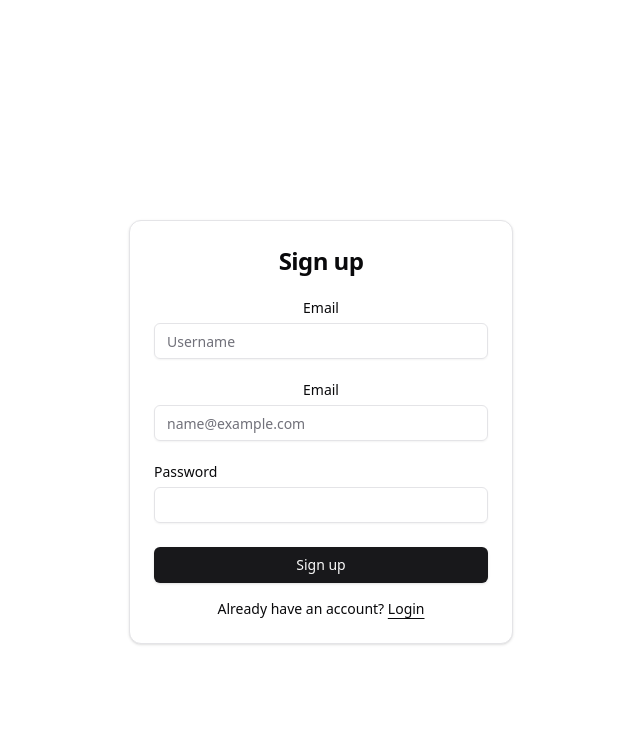
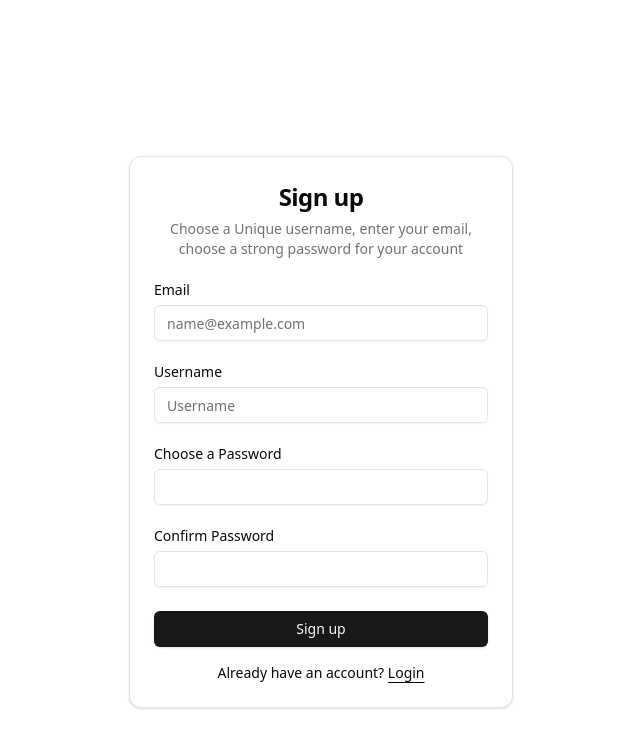
Before and after one commit to fadilm777/BearBazaar, a React (Vite) app in the folder frontend/: page /signup in a window 1280 px wide. Shown: the top 748 px of the page, without its empty margins (319-959 px from the left). Built offline with nearby package versions, Linux system fonts and the light colour scheme; no server answers.

Commit message:
some major updates

```diff
--- a/frontend/src/App.jsx
+++ b/frontend/src/App.jsx
@@ -16,6 +16,7 @@ import Profile from "./pages/Profile";
 
 import Login from "./pages/Login";
 import Signup from "./pages/Signup";
+import { ResetPassword } from "./pages/Reset";
 
 function PageLayout() {
   return (
@@ -39,11 +40,12 @@ function App() {
   return (
     <ChatProvider>
       <Routes>
+        {/* Authentication Routes */}
         <Route path="/login" element={<Login />} />
         <Route path="/signup" element={<Signup />} />
-      </Routes>
+        <Route path="/reset-password" element={<ResetPassword />} />
 
-      <Routes>
+        {/* Protected Routes */}
         <Route element={<PageLayout />}>
           <Route path="/" element={<Navigate to="/login" />} /> {/* Default route is Login */}
           <Route path="/dms" element={<DMs />} />
--- a/frontend/src/components/appLoginForm.jsx
+++ b/frontend/src/components/appLoginForm.jsx
@@ -24,7 +24,7 @@ export function LoginForm() {
         email: e.target.email.value,
         password: e.target.password.value,
       });
-      navigate("/");
+      navigate("/dashboard");
     } catch (error) {
       setError(error.message);
     }
@@ -41,9 +41,11 @@ export function LoginForm() {
         </CardHeader>
         <CardContent>
           <form onSubmit={handleSubmit}>
-            <div className="flex flex-col gap-6">
-              <div className="grid gap-2">
+            <div className="grid gap-2">
+              <div className="flex items-center">
                 <Label htmlFor="email">Email</Label>
+                </div>
+                <div className="grid gap-2">
                 <Input
                   id="email"
                   type="email"
@@ -55,7 +57,7 @@ export function LoginForm() {
                 <div className="flex items-center">
                   <Label htmlFor="password">Password</Label>
                   <a
-                    href="#"
+                    href="/reset-password"
                     className="ml-auto inline-block text-sm underline-offset-4 hover:underline"
                   >
                     Forgot your password?
--- a/frontend/src/components/appSignupForm.jsx
+++ b/frontend/src/components/appSignupForm.jsx
@@ -36,12 +36,26 @@ export function SignupForm() {
       <Card>
         <CardHeader>
           <CardTitle className="text-2xl">Sign up</CardTitle>
+          <CardDescription>
+            Choose a Unique username, enter your email, choose a strong password for your account
+          </CardDescription>
         </CardHeader>
         <CardContent>
           <form onSubmit={handleSubmit}>
             <div className="flex flex-col gap-6">
+
               <div className="grid gap-2">
-                <Label htmlFor="userame">Email</Label>
+                <Label htmlFor="email" className="text-left">Email</Label>
+                <Input
+                  id="email"
+                  type="email"
+                  placeholder="name@example.com"
+                  required
+                />
+              </div>
+
+              <div className="grid gap-2">
+              <Label htmlFor="username" className="text-left">Username</Label>
                 <Input
                   id="username"
                   type="text"
@@ -49,21 +63,21 @@ export function SignupForm() {
                   required
                 />
               </div>
-              <div className="grid gap-2">
-                <Label htmlFor="email">Email</Label>
-                <Input
-                  id="email"
-                  type="email"
-                  placeholder="name@example.com"
-                  required
-                />
-              </div>
+
               <div className="grid gap-2">
                 <div className="flex items-center">
-                  <Label htmlFor="password">Password</Label>
+                  <Label htmlFor="password">Choose a Password</Label>
                 </div>
                 <Input id="password" type="password" required />
               </div>
+
+              <div className="grid gap-2">
+                <div className="flex items-center">
+                  <Label htmlFor="password">Confirm Password</Label>
+                </div>
+                <Input id="password" type="password" required />
+              </div>
+
               <Button type="submit" className="w-full">
                 Sign up
               </Button>
--- /dev/null
+++ b/frontend/src/pages/Reset.jsx
@@ -0,0 +1,69 @@
+import { useState } from "react";
+import { useNavigate } from "react-router";
+import { Button } from "@/components/ui/button";
+import {
+  Card,
+  CardContent,
+  CardDescription,
+  CardHeader,
+  CardTitle,
+} from "@/components/ui/card";
+import { Input } from "@/components/ui/input";
+import { Label } from "@/components/ui/label";
+
+export function ResetPassword() {
+  const navigate = useNavigate();
+  const [email, setEmail] = useState("");
+  const [message, setMessage] = useState("");
+
+  const handleSubmit = async (e) => {
+    e.preventDefault();
+    // Simulate API call for password reset
+    try {
+      // Mock API call
+      setTimeout(() => {
+        setMessage("If an account with that email exists, a reset link has been sent.");
+      }, 1000);
+    } catch (error) {
+      setMessage("Something went wrong. Please try again.");
+    }
+  };
+
+  return (
+    <div className="flex flex-col items-center justify-center min-h-screen p-4">
+      <Card className="w-full max-w-md">
+        <CardHeader>
+          <CardTitle className="text-2xl">Reset Password</CardTitle>
+          <CardDescription>
+            Enter your email address to receive a password reset link.
+          </CardDescription>
+        </CardHeader>
+        <CardContent>
+          <form onSubmit={handleSubmit} className="space-y-4">
+          <div className="flex items-center">
+            <Label htmlFor="email">Email</Label>
+          </div>
+              <Input
+                id="email"
+                type="email"
+                placeholder="name@example.com"
+                value={email}
+                onChange={(e) => setEmail(e.target.value)}
+                required
+              />
+            <Button type="submit" className="w-full">
+              Send Reset Link
+            </Button>
+            {message && <p className="text-sm text-center text-gray-500">{message}</p>}
+          </form>
+          <div className="mt-4 text-center text-sm">
+            Remember your password? {" "}
+            <a href="/login" className="underline underline-offset-4">
+              Login
+            </a>
+          </div>
+        </CardContent>
+      </Card>
+    </div>
+  );
+}
```
Also changed, not shown: 1 other file (tests, documents, lock files or other folders).
